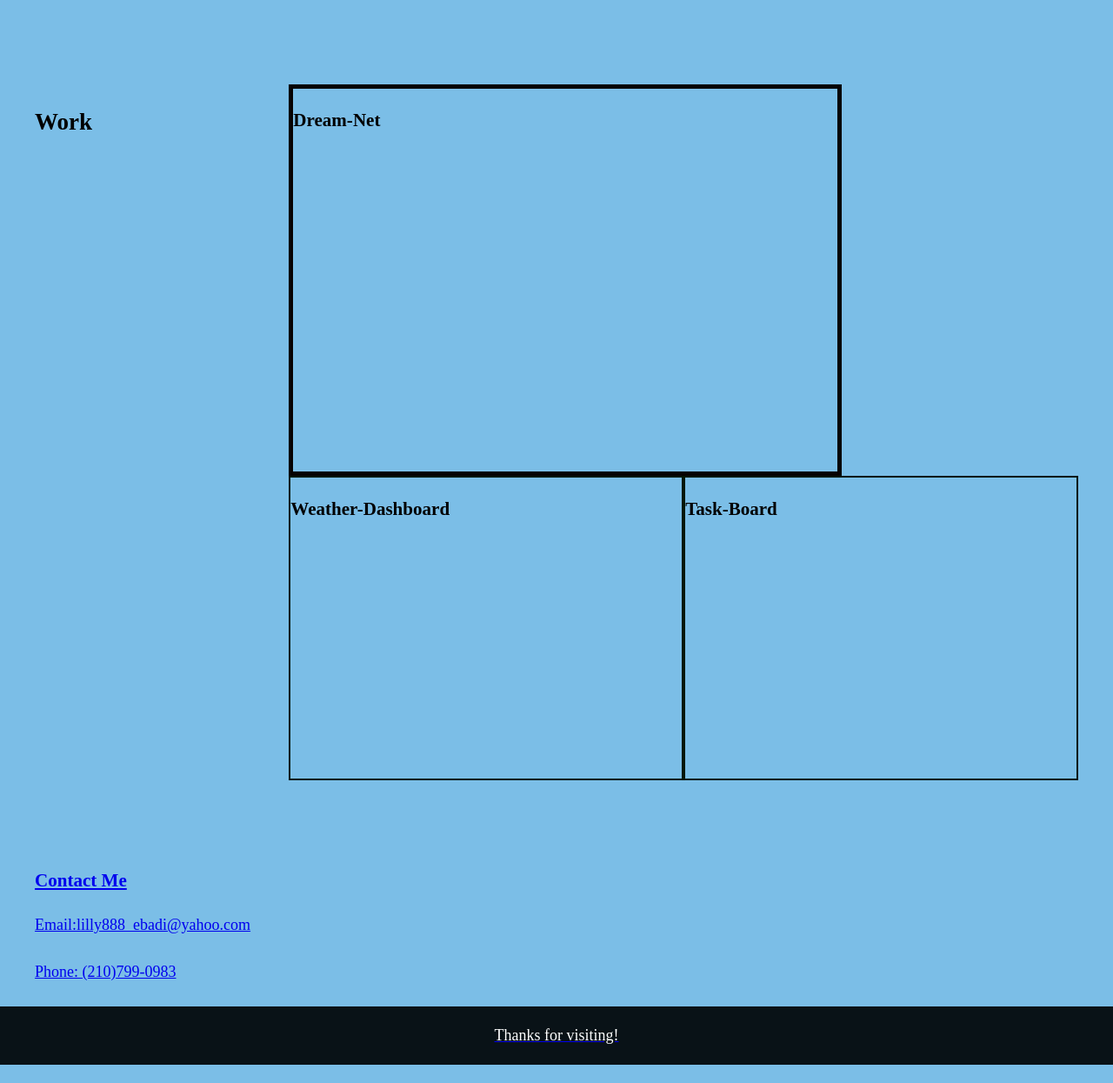
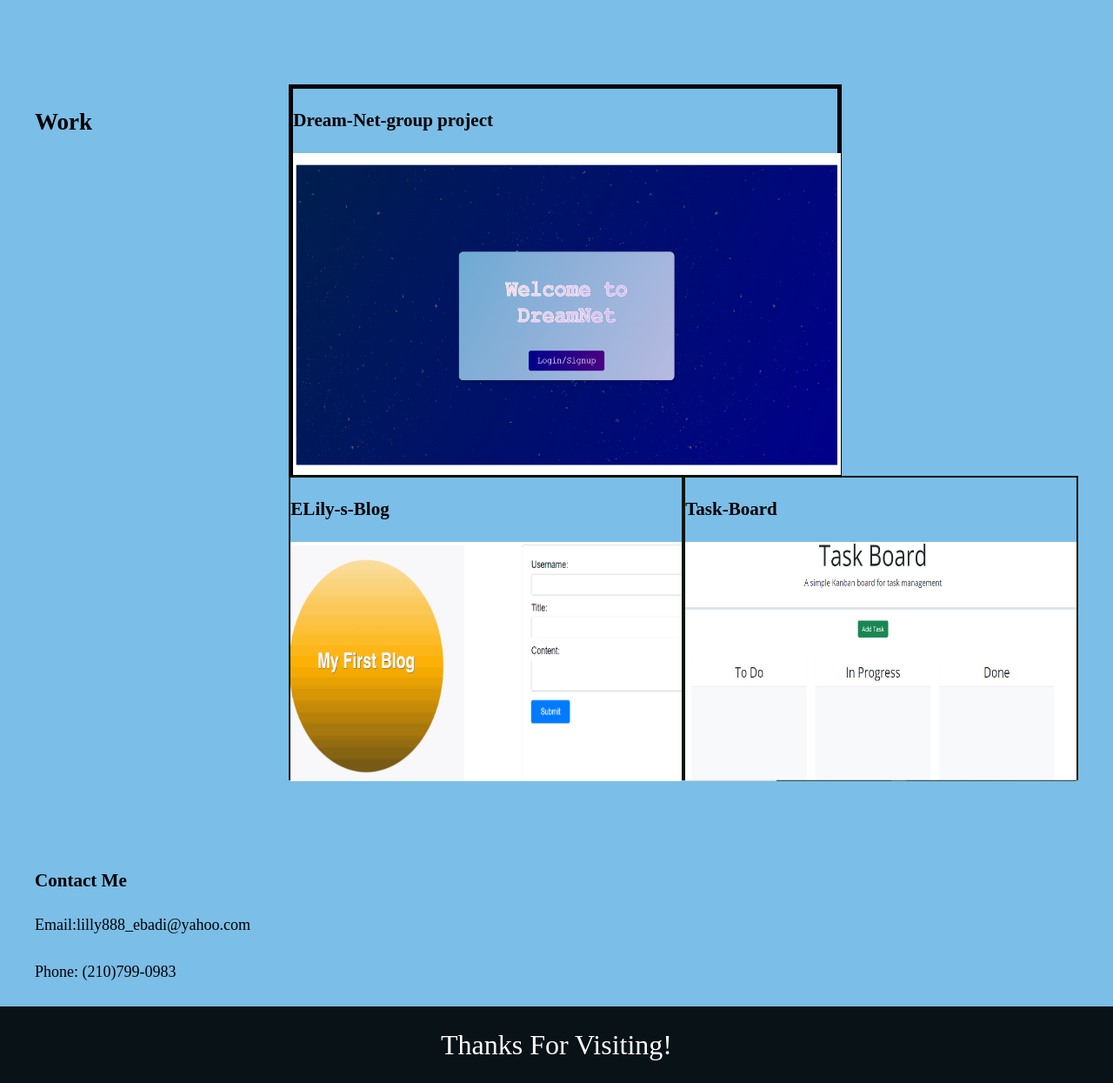
Before and after one commit to EbLily/Advanced-CSS-Portfolio-LILY, a plain HTML site: page index.html in a window 1280 px wide. Shown: the part 771-2016 px from the top of the page at 87% size. Before the commit the page ends 1995 px from the top, so only its background shows below. Drawn offline with Linux system fonts and the light colour scheme.

Commit message:
completed task

```diff
--- a/css/style.css
+++ b/css/style.css
@@ -95,7 +95,7 @@ footer {
   background: #010507ec;
   color: #fff;
   margin-top: auto;
-  font-size:large;
+  font-size:xx-large;
   font-family: 'Times New Roman', Times, serif;
 }
 
--- a/index.html
+++ b/index.html
@@ -53,15 +53,20 @@
             <div class="title"><h2>Work</h2></div>
             <div class='projects'>
                 <div class="large">
-                    <h3>Dream-Net</h3>
+                    <h3>Dream-Net-group project</h3>
+                    <a href="https://dreamnet-4.onrender.com/"></a>
+                    <div><img src="Dream net.PNG"alt="dream net screenshot" width="630" height="370"></div>
                 </div>
                 <div class="smaller">
                     <div class="proj">
-                        <h3>Weather-Dashboard</h3>
+                        <h3>ELily-s-Blog</h3>
+                        <a href="https://eblily.github.io/ELily-s-Blog/"></a>
+                        <div><img src="my blog.PNG"alt="blog screenshot" width="450" height="275"></div>
                     </div>
                     <div class="proj">
                         <h3>Task-Board</h3>
-                        <a href="https://github.com/EbLily/Employee-Payroll-Tracker">
+                        <a href="https://eblily.github.io/Task-Board/"></a>
+                        <div><img src="task board.PNG"alt="Task-Board screenshot" width="450" height="275"></div>
                     </div>
                     <!-- <div class="proj">
                         <h3>Project #3</h3>
@@ -90,7 +95,7 @@
         <section id="Resume" class="Resume"></section>
     </main>
         <footer>
-            <span>Thanks for visiting!</span>
+            <span>Thanks For Visiting!</span>
         </footer>
 
 
```
Also changed, not shown: css/reset.css (+2 -2 lines), Dream net.PNG (added), my blog.PNG (added), task board.PNG (added).
